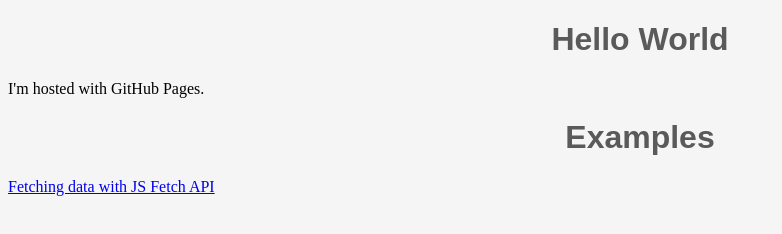
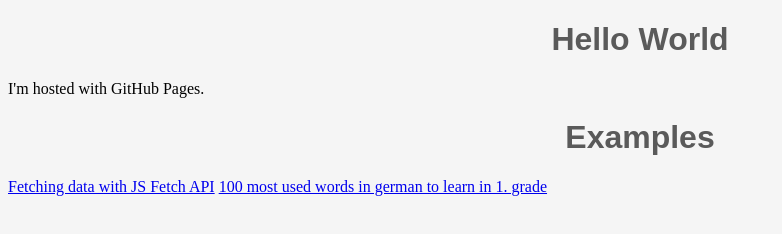
Before and after one commit to ErikAshburner/erikashburner.github.io, a plain HTML site: page index.html in a window 1280 px wide. Shown: the whole page, without its empty margins (0-782 px from the left). Drawn offline with Linux system fonts and the light colour scheme.

Commit message:
Update index.html

```diff
--- a/index.html
+++ b/index.html
@@ -12,5 +12,6 @@
     <p>I'm hosted with GitHub Pages.</p>
     <h1>Examples</h1>
     <a href="js-fetch-api.html">Fetching data with JS Fetch API</a>
+    <a href="https://ashburnere.github.io/grundwortschatz">100 most used words in german to learn in 1. grade</a>
   </body>
 </html>
```
